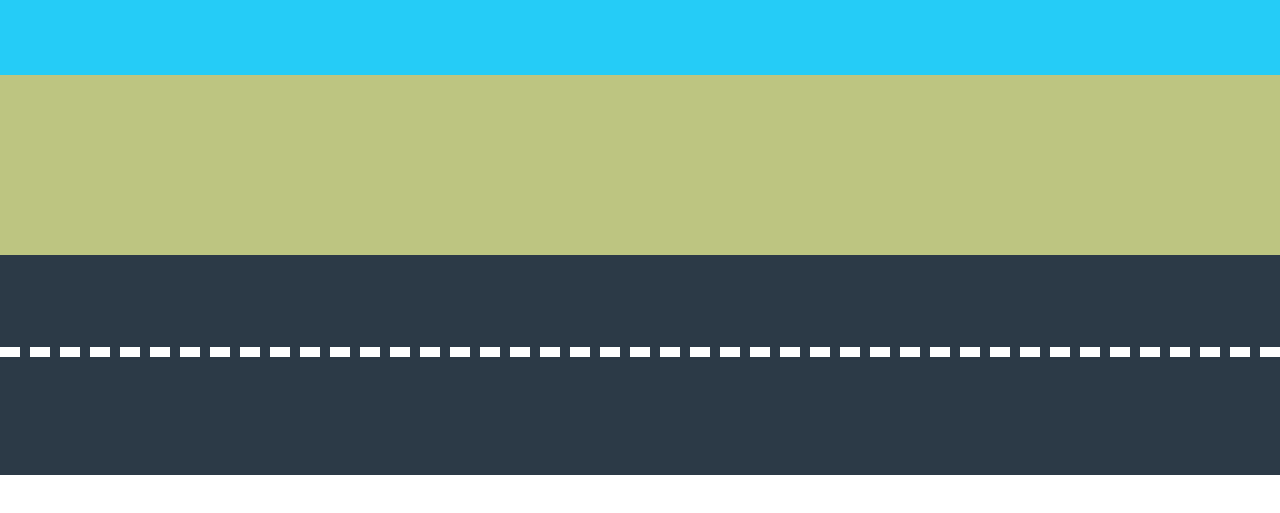
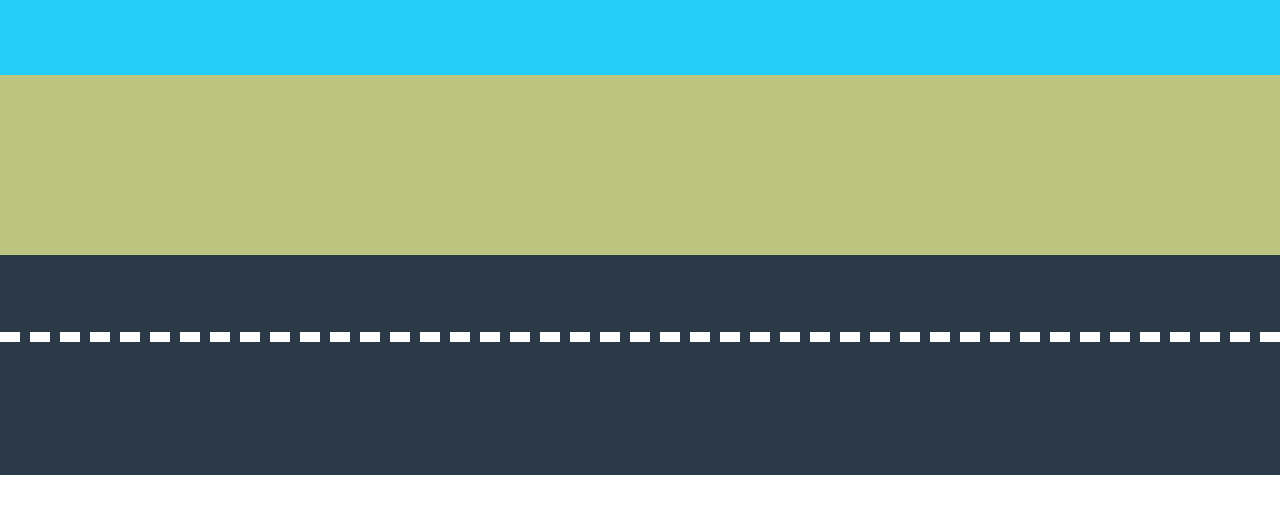
Before and after one commit to niknows/cart-css-animation, a plain HTML site: page index.html in a window 1280 px wide. Shown: the part 125-638 px from the top of the page. Drawn offline with Linux system fonts and the light colour scheme.

Commit message:
line fixes

```diff
--- a/style.css
+++ b/style.css
@@ -18,7 +18,7 @@ html, body{
 .lines{
   border-top: 10px dashed white;
   position: relative;
-  top: 5px;
+  top: -10px;
 }
 img,.driver{
   width: 110px;
```
